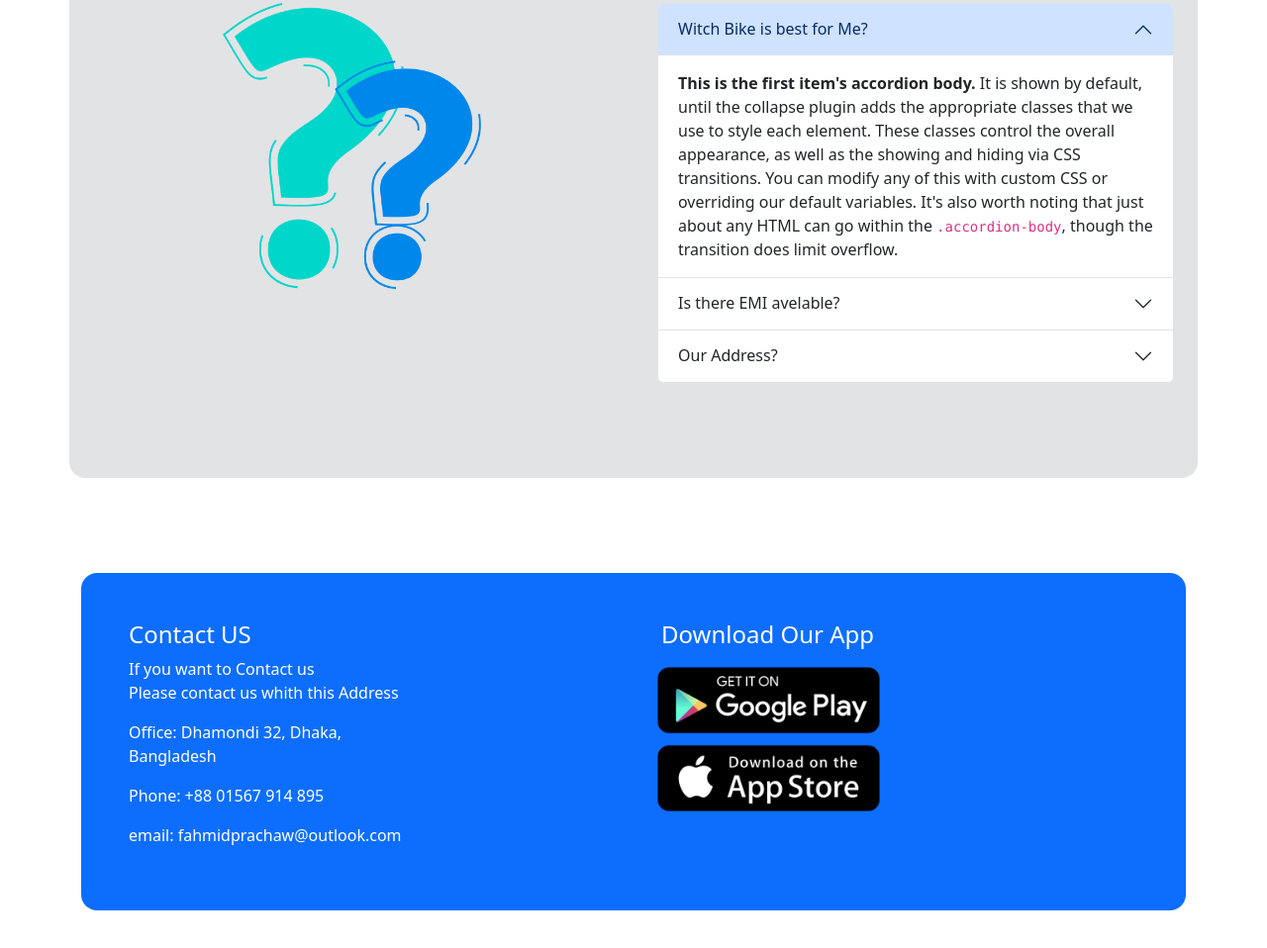
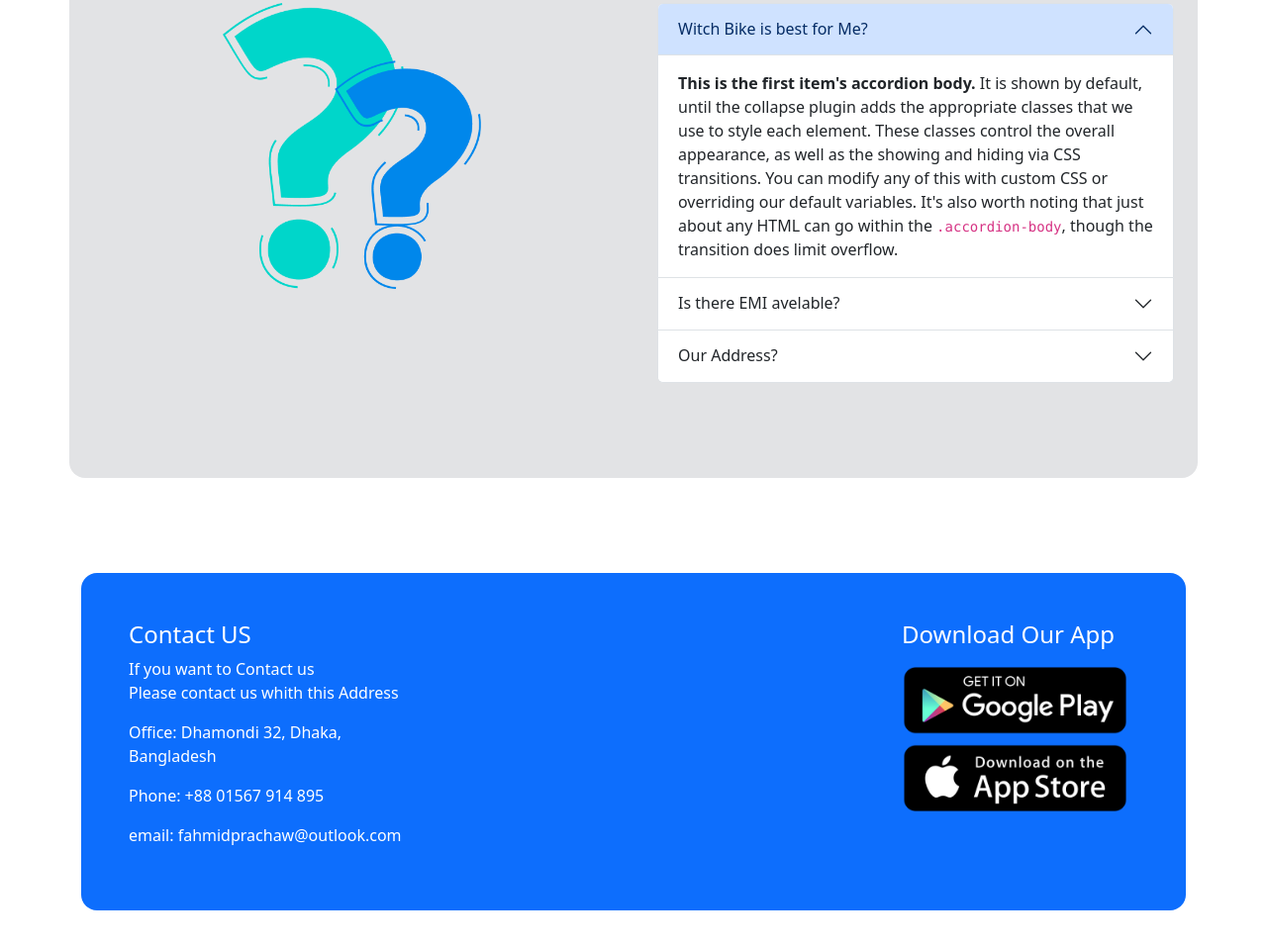
Before and after one commit to fahmidprachaw/biker-zone-repo, a plain HTML site: page index.html in a window 1280 px wide. Shown: the part 2677-3635 px from the top of the page at 99% size. Drawn offline with nearby package versions, Linux system fonts and the light colour scheme.

Commit message:
first commit

```diff
--- a/index.html
+++ b/index.html
@@ -281,8 +281,8 @@
                     <p>Phone: +88 01567 914 895</p>
                     <p>email: fahmidprachaw@outlook.com</p>
                 </div>
-                <div class="col">
-                    <h4 class="ps-3">Download Our App</h4>
+                <div class="col text-end">
+                    <h4 class="pe-4">Download Our App</h4>
                     <img class="w-50" src="images/goo & app.png" alt="">
                 </div>
             </div>
```
